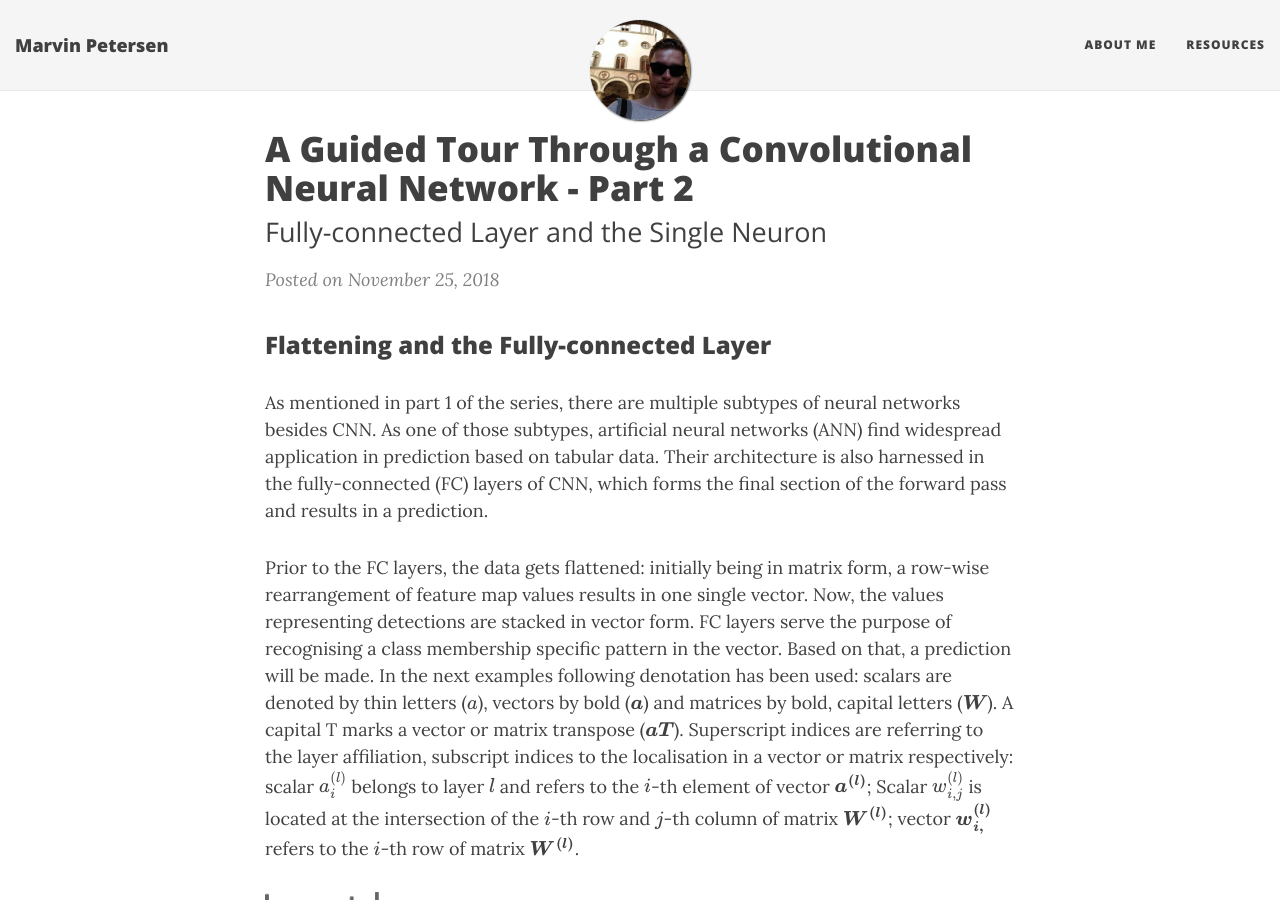
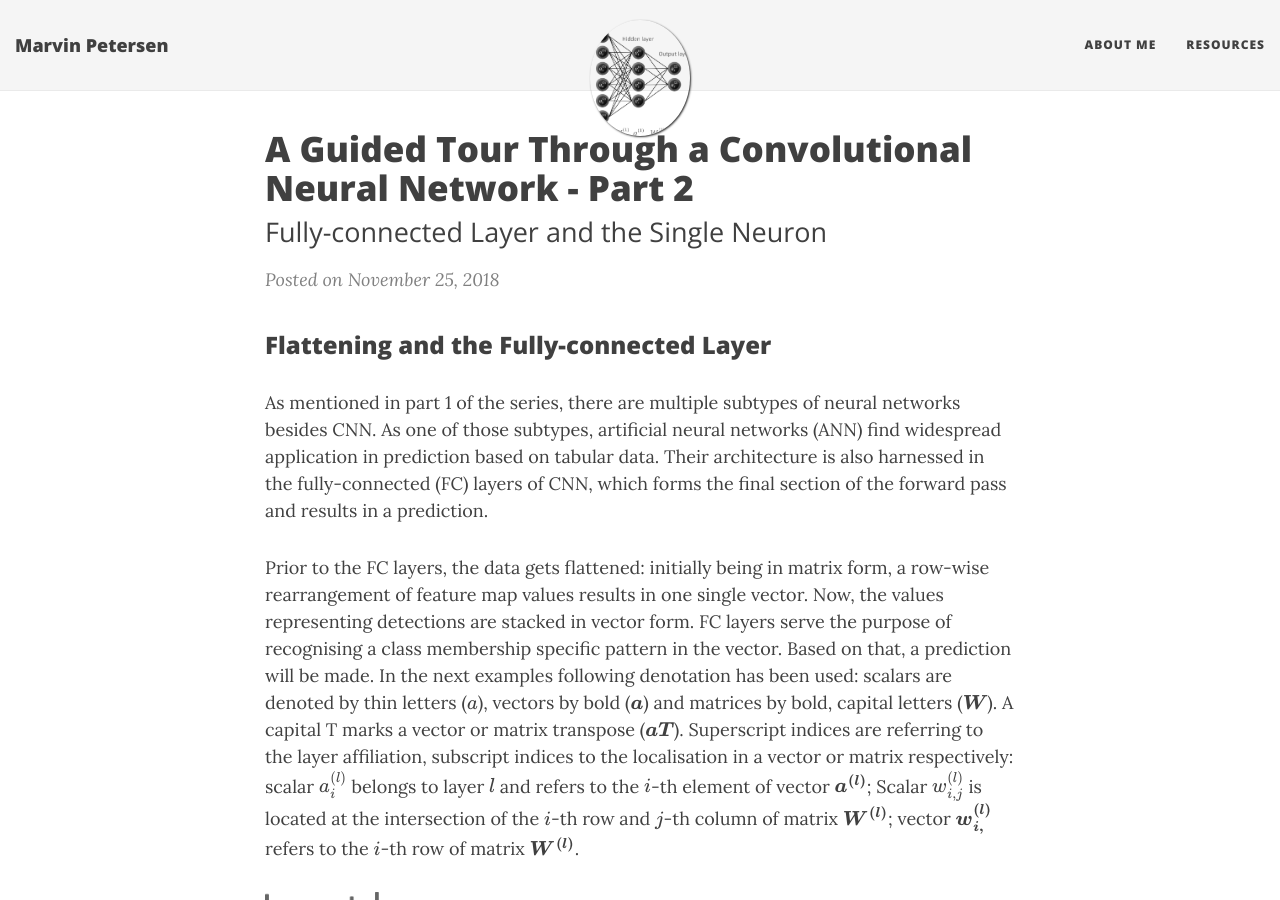
Before and after one commit to m-petersen/vinpetersen.github.io, a Jekyll site: the page built from _posts/2018-11-23-a-guided-tour-through-a-convolutional-neural-network-part-2.md, in a window 1280 px wide and 900 px high. Built offline with Jekyll 4.4.1, drawn with Linux system fonts in a browser that asks for light colours; nearby versions of some CDN libraries; formulas are drawn with MathJax 3.

Commit message:
Update 2018-11-23-a-guided-tour-through-a-convolutional-neural-network-part-2.md

```diff
--- a/_posts/2018-11-23-a-guided-tour-through-a-convolutional-neural-network-part-2.md
+++ b/_posts/2018-11-23-a-guided-tour-through-a-convolutional-neural-network-part-2.md
@@ -6,6 +6,7 @@ mathjax: true
 math: true
 date: '2018-11-25'
 subtitle: Fully-connected Layer and the Single Neuron
+image: 'https://vinpetersen.github.io/img/neurons_hd.png'
 ---
 ### Flattening and the Fully-connected Layer
 
```
